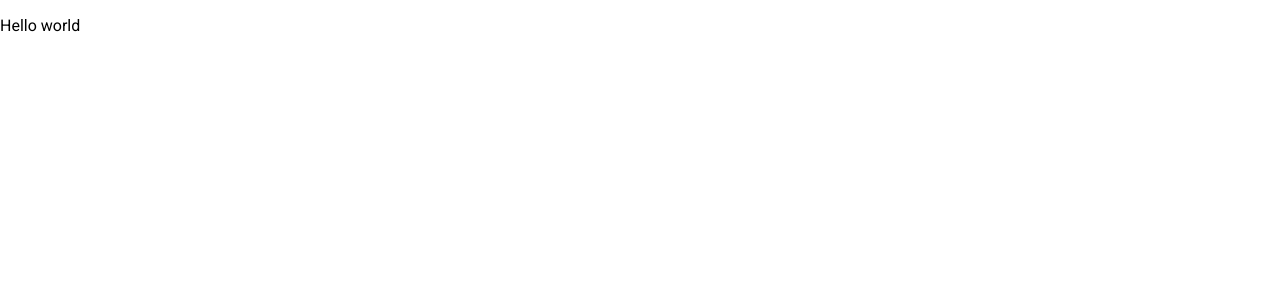
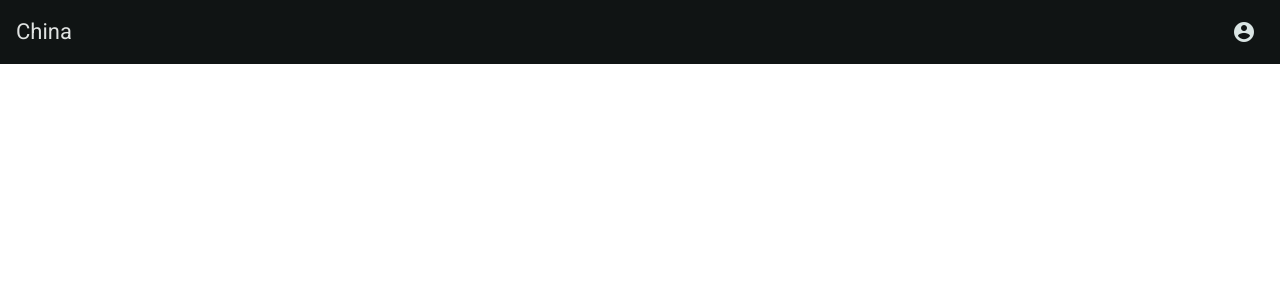
Before and after one commit to Tomas-Tamantini/gamehub-front, an Angular app: page / in a window 1280 px wide. Shown: the top 300 px of the page. Built offline with nearby package versions, Linux system fonts and the light colour scheme.

Commit message:
Start implementing header

```diff
--- a/src/app/app.component.html
+++ b/src/app/app.component.html
@@ -1 +1 @@
-<p>Hello world</p>
+<app-header></app-header>
--- a/src/app/app.component.ts
+++ b/src/app/app.component.ts
@@ -1,9 +1,11 @@
 import { Component } from '@angular/core';
+import { HeaderComponent } from "./core/header/header.component";
 
 @Component({
   selector: 'app-root',
   templateUrl: './app.component.html',
-  styleUrl: './app.component.scss'
+  styleUrl: './app.component.scss',
+  imports: [HeaderComponent]
 })
 export class AppComponent {
 }
--- /dev/null
+++ b/src/app/core/header/header.component.html
@@ -0,0 +1,9 @@
+<mat-toolbar>
+    <span>China</span>
+    <span class="spacer"></span>
+    <button mat-icon-button>
+        <mat-icon>
+            account_circle
+        </mat-icon>
+    </button>
+</mat-toolbar>
--- /dev/null
+++ b/src/app/core/header/header.component.scss
@@ -0,0 +1,3 @@
+.spacer {
+    flex: 1 1 auto;
+}
```
Also changed, not shown: src/app/core/header/header.component.ts (added, +14 -0 lines), 1 other file (tests, documents, lock files or other folders).
